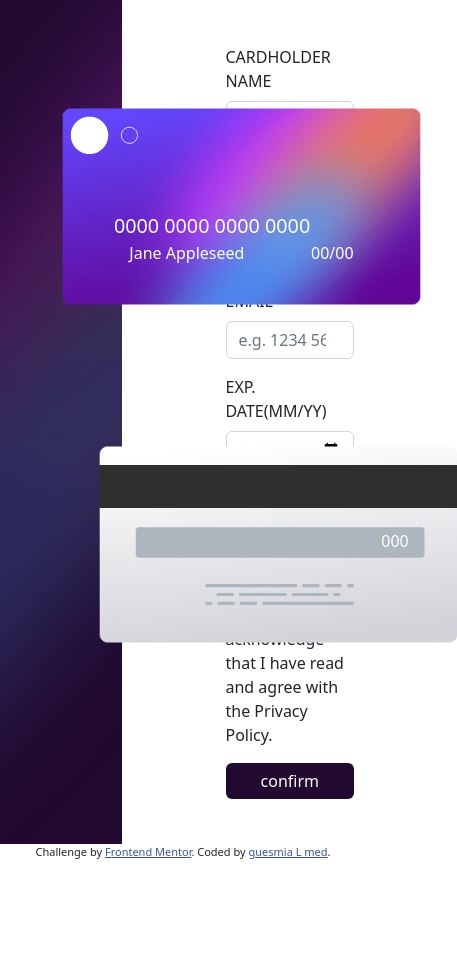
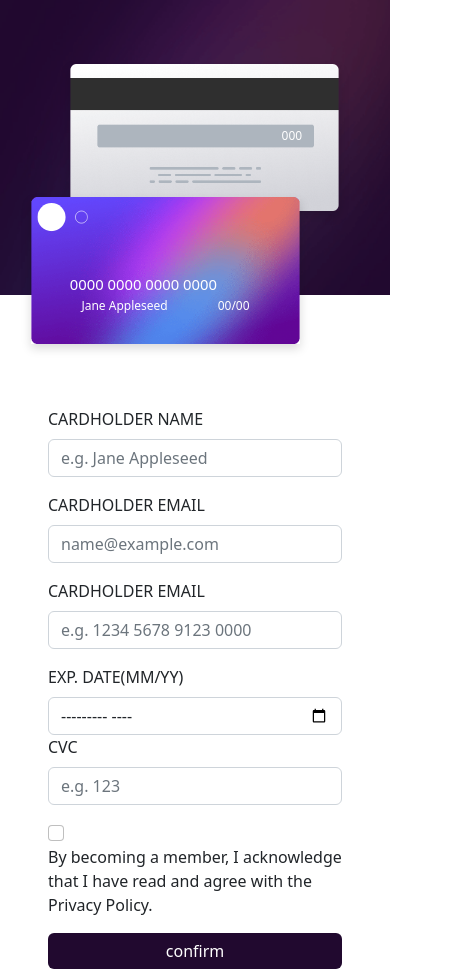
Before and after one commit to medgues/interactive-card-details-form-main, a website: page index.html in a window 390 px wide. Shown: the top 972 px of the page, 457 px wide, since content can reach past the window. Before the commit the page ends 861 px from the top, so only its background shows below. Drawn offline with nearby package versions, Linux system fonts and the light colour scheme.

Commit message:
ipmlemanting the responsivness for phone using bootstrap and css

```diff
--- a/index.html
+++ b/index.html
@@ -16,12 +16,12 @@
 </head>
 <body>
 
-  <div class="container row">
-    <div class="col-4 dark">
-      <div class="card-back">
+  <div class="mycontainer row">
+    <div class="col-md-4 dark">
+      <div class="card-back shadow">
         <h5>000</h5>
       </div>
-      <div class="card-front" >
+      <div class="card-front shadow" >
         <span><svg width="84" height="47" fill="none" xmlns="http://www.w3.org/2000/svg"><ellipse cx="23.478" cy="23.5" rx="23.478" ry="23.5" fill="#fff"/><path d="M83.5 23.5c0 5.565-4.507 10.075-10.065 10.075-5.559 0-10.065-4.51-10.065-10.075 0-5.565 4.506-10.075 10.065-10.075 5.558 0 10.065 4.51 10.065 10.075Z" stroke="#fff"/></svg></span>
         <h2>0000 0000 0000 0000</h2>
         <div class="cardname">
@@ -30,9 +30,24 @@
         </div>
       </div>
     </div>
-    <div class="col-3">
+
+    <div class="col-md-4 dark-mobile">
+      <div class="card-back shadow">
+        <h5>000</h5>
+      </div>
+      <div class="card-front shadow" >
+        <span><svg width="84" height="47" fill="none" xmlns="http://www.w3.org/2000/svg"><ellipse cx="23.478" cy="23.5" rx="23.478" ry="23.5" fill="#fff"/><path d="M83.5 23.5c0 5.565-4.507 10.075-10.065 10.075-5.559 0-10.065-4.51-10.065-10.075 0-5.565 4.506-10.075 10.065-10.075 5.558 0 10.065 4.51 10.065 10.075Z" stroke="#fff"/></svg></span>
+        <h2>0000 0000 0000 0000</h2>
+        <div class="cardname">
+          <h5>Jane Appleseed</h5>
+          <h5>00/00</h5>
+        </div>
+      </div>
     </div>
-<form class="col-5 form-container needs-validation" novalidate>
+
+    <div class="col-md-3">
+    </div>
+<form class="col-md-5 form-container needs-validation" novalidate>
   <div>
     <label for="name" class="form-label">CARDHOLDER NAME</label>
     <input type="text" class="form-control" id="name" placeholder="e.g. Jane Appleseed" required>
@@ -54,15 +69,15 @@
   <div class="invalid-feedback">
     Pleas enter valid card number
   </div>
-  <div class="row pt-3">
-    <div class="col">
+  <div class="row-md pt-3">
+    <div class="col-md">
       <label for="date" class="form-label ">EXP. DATE(MM/YY)</label>
       <input type="month" class=" form-control " id="date" required>
     </div>
     <div class="invalid-feedback">
       please enter a date
     </div>
-    <div class="col ">
+    <div class="col-md ">
       <label for="cvc" class="form-label ">CVC</label>
       <input type="number" class=" form-control " id="cvc" placeholder="e.g. 123" required>
     </div>
@@ -78,6 +93,7 @@
     <button type="submit" id="btn" class="btn btn-primary ">confirm</button>
   </div>
 </form>
+</div>
 
 
   <div class="attribution">
--- a/style.css
+++ b/style.css
@@ -7,17 +7,7 @@
   background-repeat: no-repeat;
   background-size: cover;
   position: relative;
-  height:100vh;
-}
-.dark > .card-back {
-  position: absolute;
-  top: 50%;
-  left: 45%;
-}
-.card-front {
-  position: absolute;
-  top: 10%;
-  left: 15%;
+  height:auto;
 }
 .card-front {
   position: absolute;
@@ -26,6 +16,8 @@
   background-size: cover;
   width: 447px;
   height: 245px;
+  top: 10%;
+  left: 15%;
 }
 .card-back {
   position: absolute;
@@ -34,30 +26,27 @@
   background-size: cover;
   width: 447px;
   height: 245px;
-}
-.card-back {
-  position: absolute;
   top: 50%;
-  left: 40%;
+  left: 45%;
 }
 .card-back, .card-front{
   scale: .8;
 }
 .form-container{
   align-self: center;
+  padding: 5rem 7rem 1rem 1rem
 }
-.container{
+.mycontainer{
   display: flex;
   justify-content: space-around;
+  width: 100%;
+  margin-left: 0;
 }
 .btn{
   background-color:hsl(278, 68%, 11%);
   border: none;
 }
-.container{
-  width: 100%;
-}
-.card-front > span >svg {
+.card-front > span > svg {
   margin: 10px ;
 }
 .card-front > h2 {
@@ -74,3 +63,43 @@
   color: white;
   padding: 6.7rem 0 0 22rem;
 }
+.dark-mobile{
+  display: none;
+}
+
+@media only screen and (max-width : 768px) {
+.dark{
+display: none;
+}
+.dark-mobile{
+  display: block;
+  background-image: url("./images/bg-main-mobile.png");
+  background-repeat: no-repeat;
+  background-size: cover;
+  position: relative;
+  height: 35vh;
+  width: 100%;
+}
+.card-front {
+  position: absolute;
+  background-image: url("./images/bg-card-front.png");
+  background-repeat: no-repeat;
+  background-size:contain;
+  top: 50%;
+  left: -15%;
+  scale: .6;
+}
+.card-back {
+  position: absolute;
+  background-image: url("./images/bg-card-back.png");
+  background-repeat: no-repeat;
+  background-size: contain;
+  top: 5%;
+  left: -5%;
+  scale:.6;
+}
+.form-container{
+  align-self: center;
+  padding: 7rem 3rem 2rem 3rem
+}
+}
```
